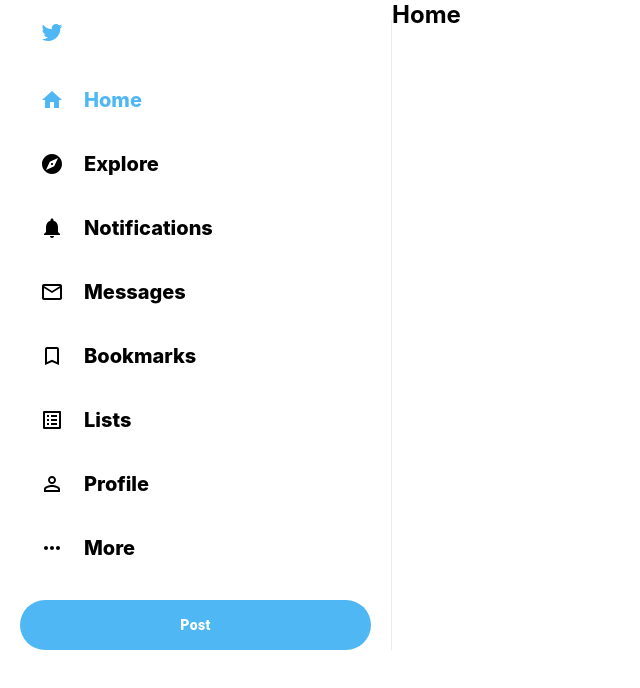
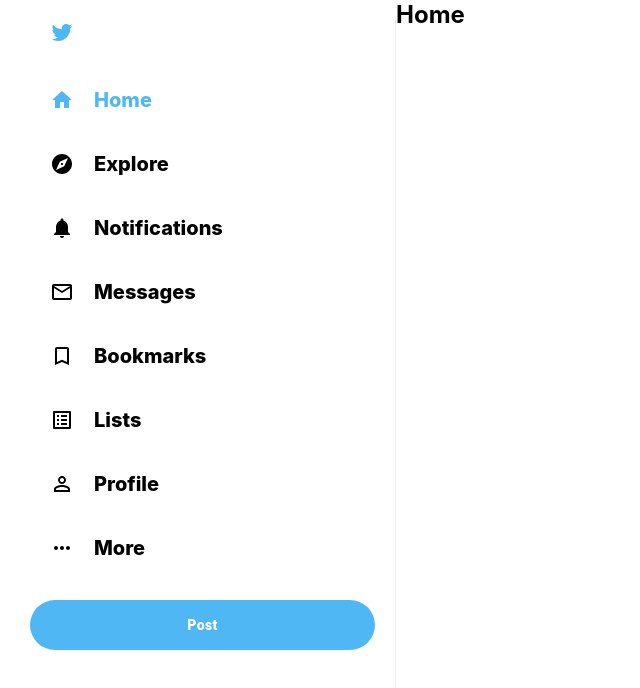
Before and after one commit to hirooutdoor/study-with, a React (Create React App) app: page / in a window 1280 px wide. Shown: the top 688 px of the page, without its empty margins (0-640 px from the left). Built offline with nearby package versions, Linux system fonts and the light colour scheme.

Commit message:
add more styling to sidebar

```diff
--- a/src/App.css
+++ b/src/App.css
@@ -5,4 +5,9 @@
 
 .app {
   display: flex;
+  height: 100vh;
+  max-width: 1300px;
+  margin-left: auto;
+  margin-right: auto;
+  padding: 0 10px;
 }
--- a/src/Sidebar.css
+++ b/src/Sidebar.css
@@ -1,7 +1,7 @@
 .sidebar {
   border-right: 1px solid var(--app-background) ;
   flex: 0.3;
-  /* min-width: 250px; */
+  min-width: 250px;
   margin-top: 20px;
   padding-left: 20px;
   padding-right: 20px;
```
Lines whose indentation alone changed are shown as unchanged.
